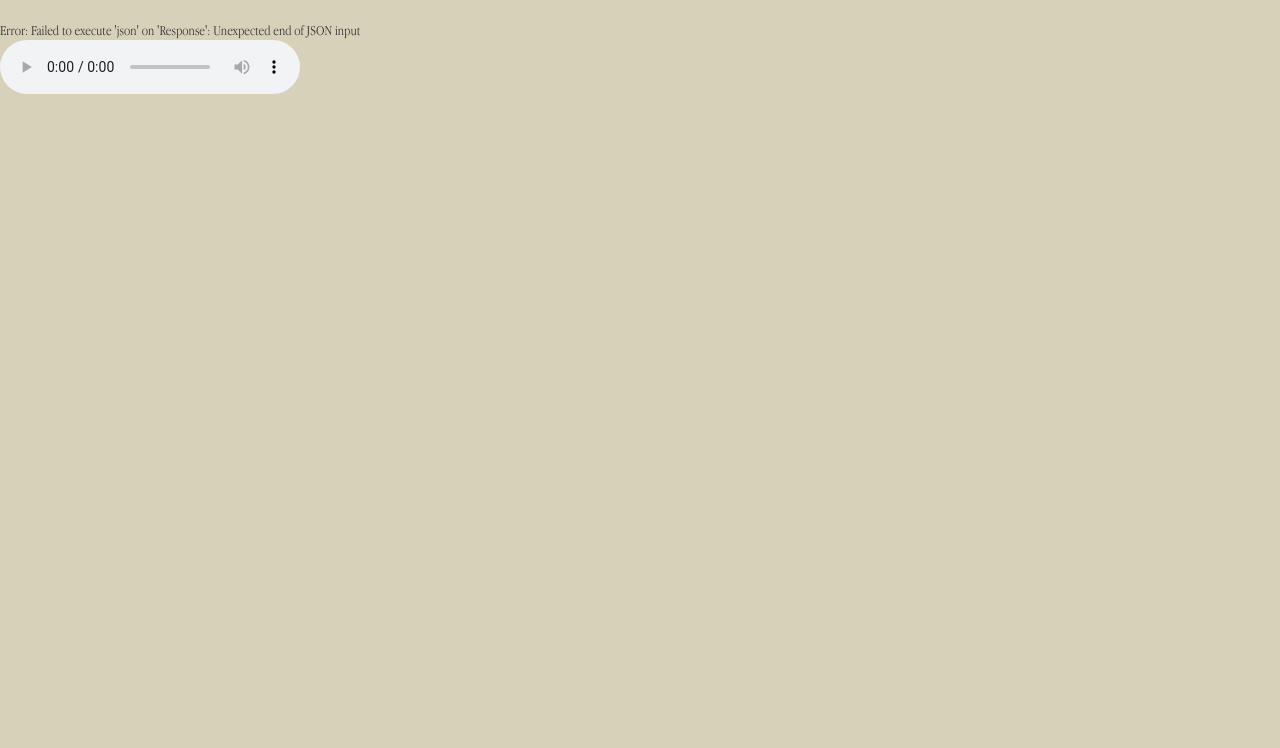
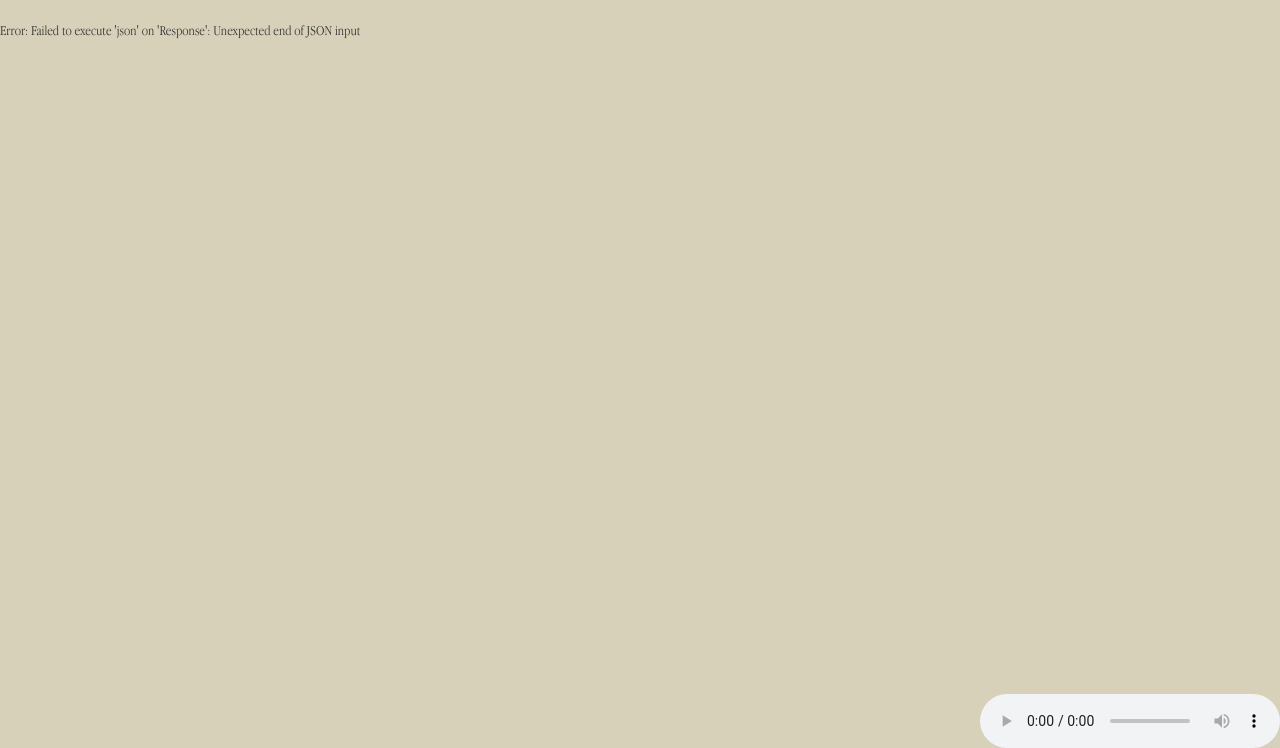
Before and after one commit to oriondollar/beto-api, a Flask app: page /explore in a window 1280 px wide. Shown: the part 52-800 px from the top of the page. Run offline with Flask 2, Linux system fonts and the light colour scheme; a user stored in the database is signed in; a database or web service that is not in the repository returns one stand-in record (values such as "Sample title"); data that the repository does not hold is empty; parts of the project's set-up code (start-up, migrations or seed data) failed here and were passed over; some libraries are stand-ins or nearby versions.

Commit message:
borntired

```diff
--- a/app/static/styles/label.css
+++ b/app/static/styles/label.css
@@ -179,7 +179,11 @@
 }
 
 
-
+audio {
+  bottom: 0;
+  position: fixed;
+  right: 0;
+}
 
 
 .react-autosuggest__container {
```
